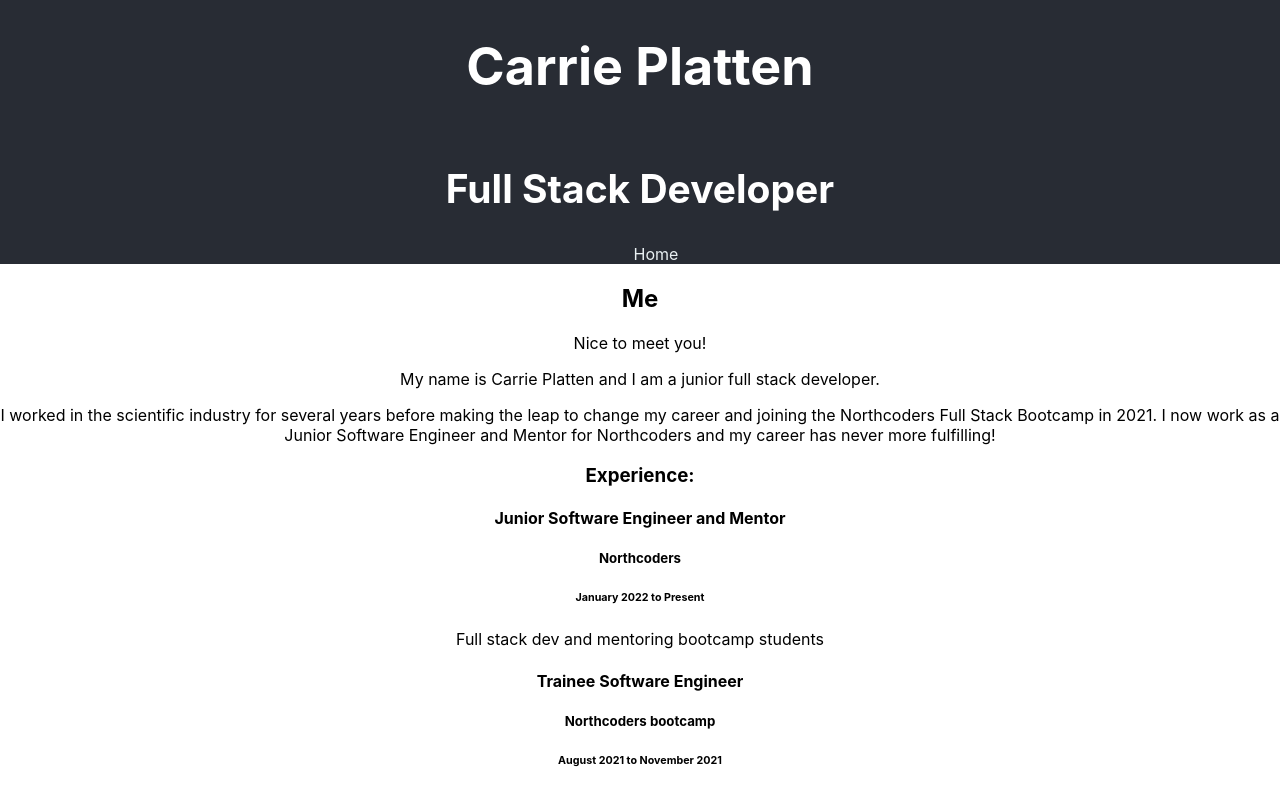
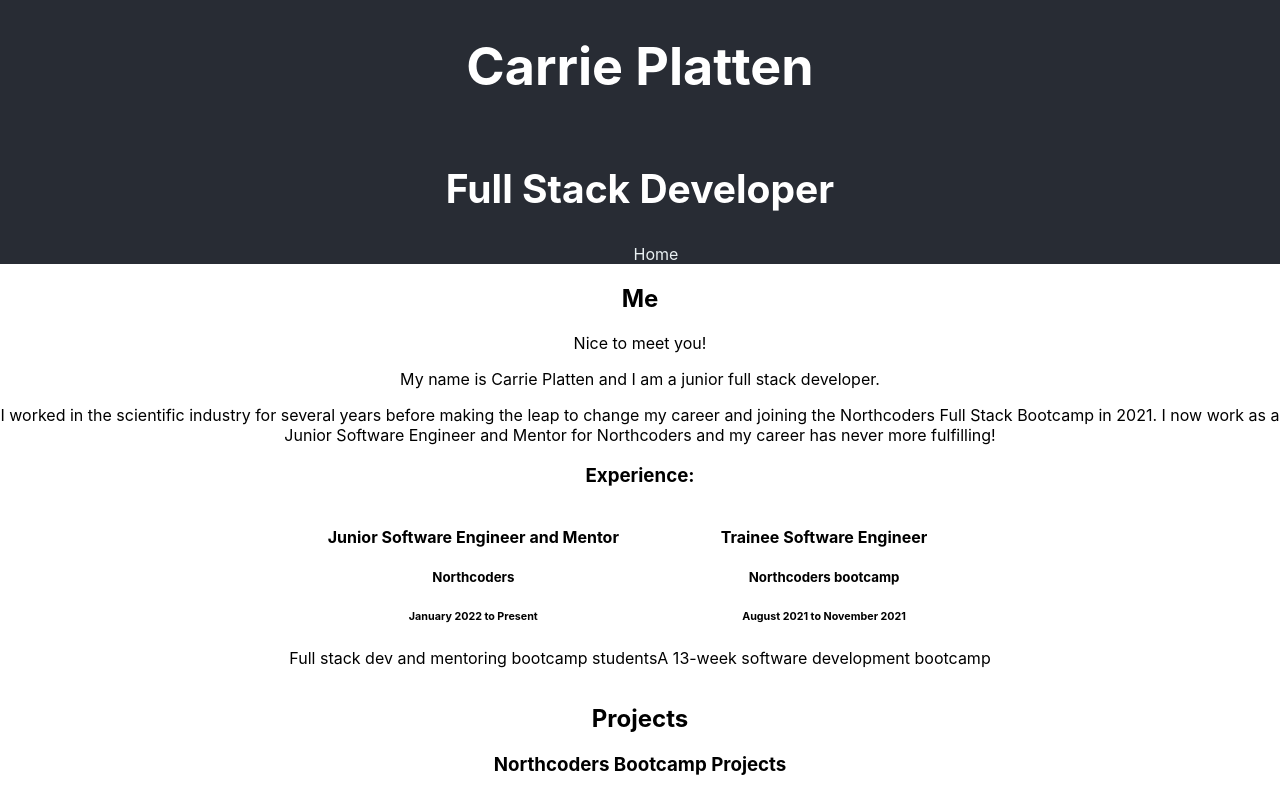
Before and after one commit to cjplatten/cjp-demo-website, a React (Create React App) app: page / in a window 1280 px wide. Shown: the top 793 px of the page. Built offline with nearby package versions, Linux system fonts and the light colour scheme.

Commit message:
update CSS

```diff
--- a/src/App.css
+++ b/src/App.css
@@ -22,6 +22,10 @@
   justify-content: center;
   font-size: calc(10px + 2vmin);
   color: white;
+}
+
+.Header h1 h2 {
+  text-decoration: none;
 }
 
 .App-link {
@@ -54,3 +58,18 @@
 .nav-link :hover {
   background-color: #5baec5;
 }
+
+.infocard-container {
+display: flex;
+flex-direction: row;
+flex-wrap: wrap;
+justify-content:center;
+}
+
+.infocard {
+  width: 45%;
+}
+
+.projects {
+  list-style: none;
+}
```
